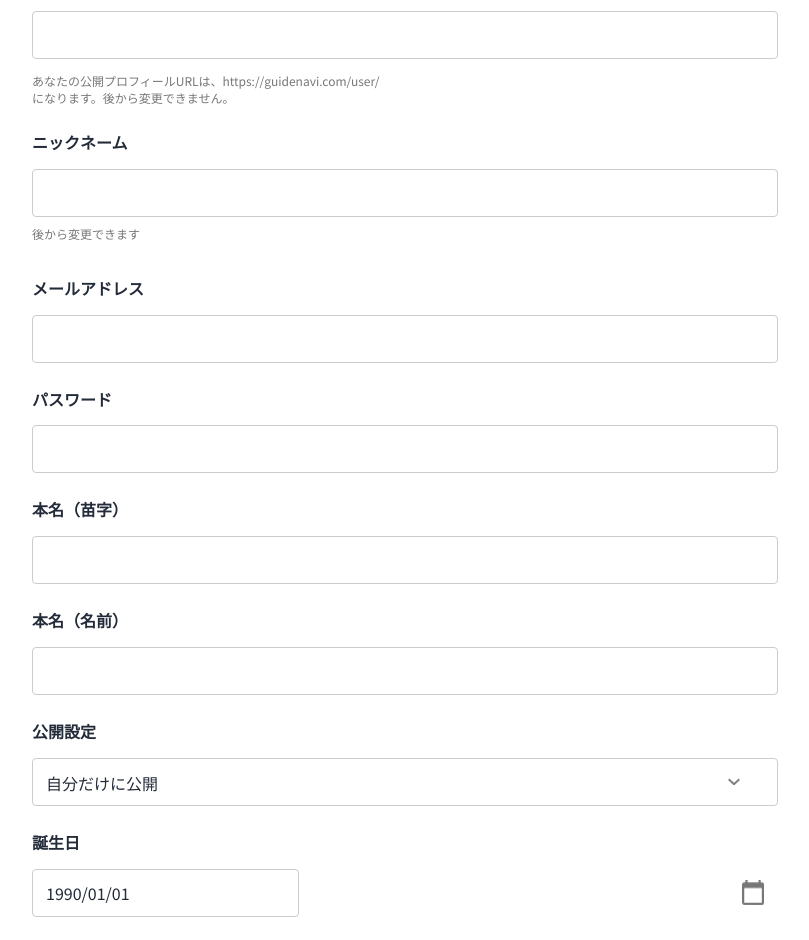
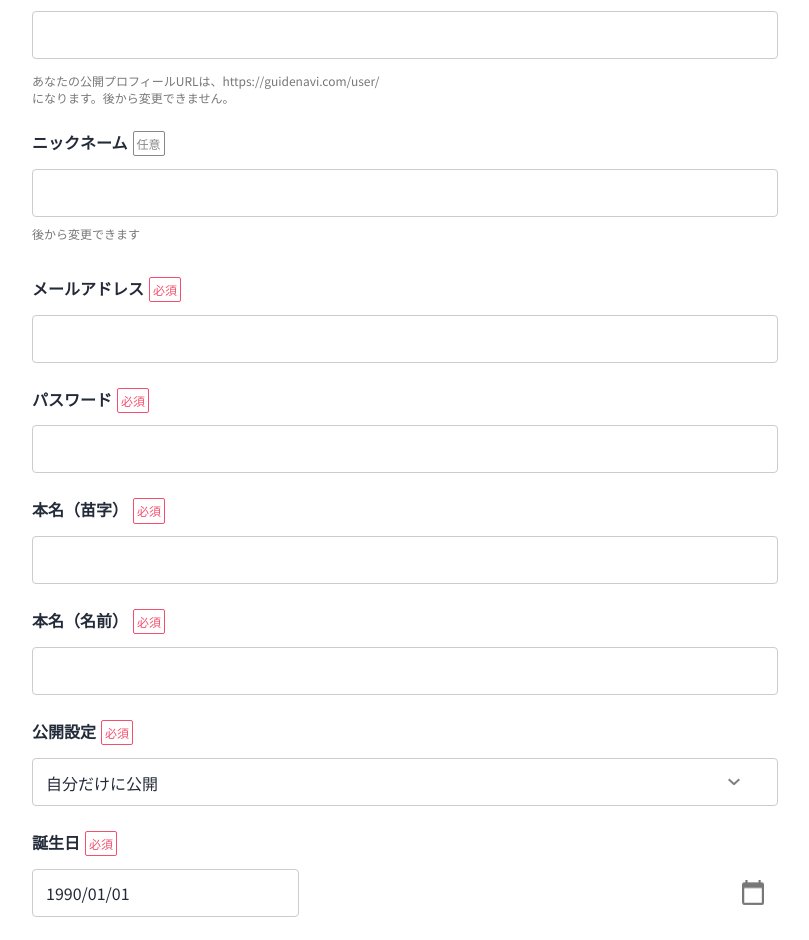
Before and after one commit to thanhgiau2604/gnavi, a Next.js app: page /signup in a window 1280 px wide. Shown: the part 166-1106 px from the top of the page, without its empty margins (235-1044 px from the left). Built offline with nearby package versions, Linux system fonts and the light colour scheme.

Commit message:
refactor: update constants lbTag

```diff
--- a/src/components/common/CustomFields/DateField/index.tsx
+++ b/src/components/common/CustomFields/DateField/index.tsx
@@ -47,8 +47,8 @@ const CustomDate: React.FC<FieldProps & CustomInputProps> = ({
       {label && (
         <FieldLabel>
           <label htmlFor={name}>{label}</label>
-          {lbTag === LABEL_TAGS.REQUIRE && <p className="lb-tag lb-tag--require">必須</p>}
-          {lbTag === LABEL_TAGS.ANY && <p className="lb-tag lb-tag--any">任意</p>}
+          {lbTag === LABEL_TAGS.require && <p className="lb-tag lb-tag--require">必須</p>}
+          {lbTag === LABEL_TAGS.any && <p className="lb-tag lb-tag--any">任意</p>}
         </FieldLabel>
       )}
 
--- a/src/components/common/CustomFields/InputField/index.tsx
+++ b/src/components/common/CustomFields/InputField/index.tsx
@@ -30,8 +30,8 @@ const CustomInput: React.FC<FieldProps & CustomInputProps> = ({
       {label && (
         <FieldLabel>
           <label htmlFor={name}>{label}</label>
-          {lbTag === LABEL_TAGS.REQUIRE && <p className="lb-tag lb-tag--require">必須</p>}
-          {lbTag === LABEL_TAGS.ANY && <p className="lb-tag lb-tag--any">任意</p>}
+          {lbTag === LABEL_TAGS.require && <p className="lb-tag lb-tag--require">必須</p>}
+          {lbTag === LABEL_TAGS.any && <p className="lb-tag lb-tag--any">任意</p>}
         </FieldLabel>
       )}
 
--- a/src/components/common/CustomFields/SelectField/index.tsx
+++ b/src/components/common/CustomFields/SelectField/index.tsx
@@ -43,8 +43,8 @@ const CustomSelect: React.FC<FieldProps & CustomSelectProps> = ({
       {label && (
         <FieldLabel>
           <label htmlFor={name}>{label}</label>
-          {lbTag === LABEL_TAGS.REQUIRE && <p className="lb-tag lb-tag--require">必須</p>}
-          {lbTag === LABEL_TAGS.ANY && <p className="lb-tag lb-tag--any">任意</p>}
+          {lbTag === LABEL_TAGS.require && <p className="lb-tag lb-tag--require">必須</p>}
+          {lbTag === LABEL_TAGS.any && <p className="lb-tag lb-tag--any">任意</p>}
         </FieldLabel>
       )}
 
```
